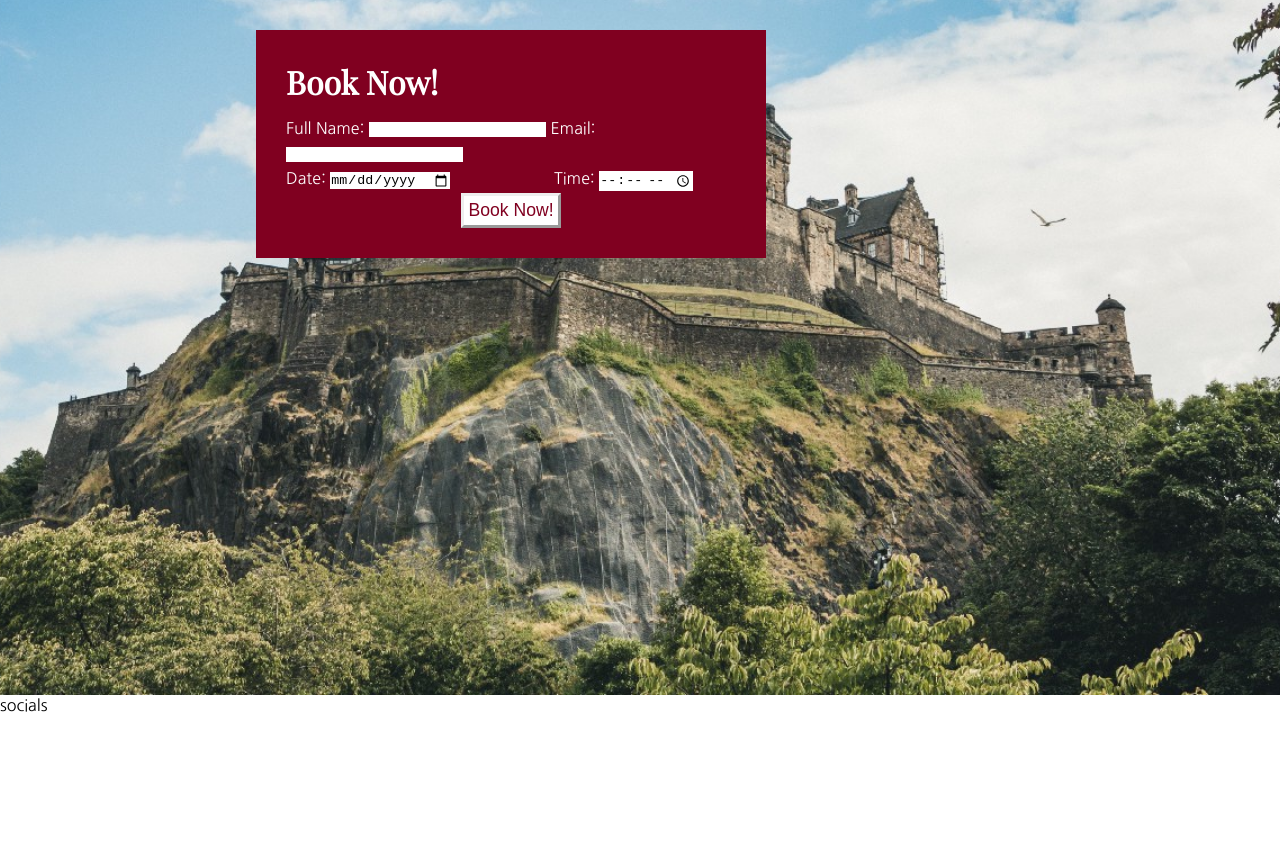
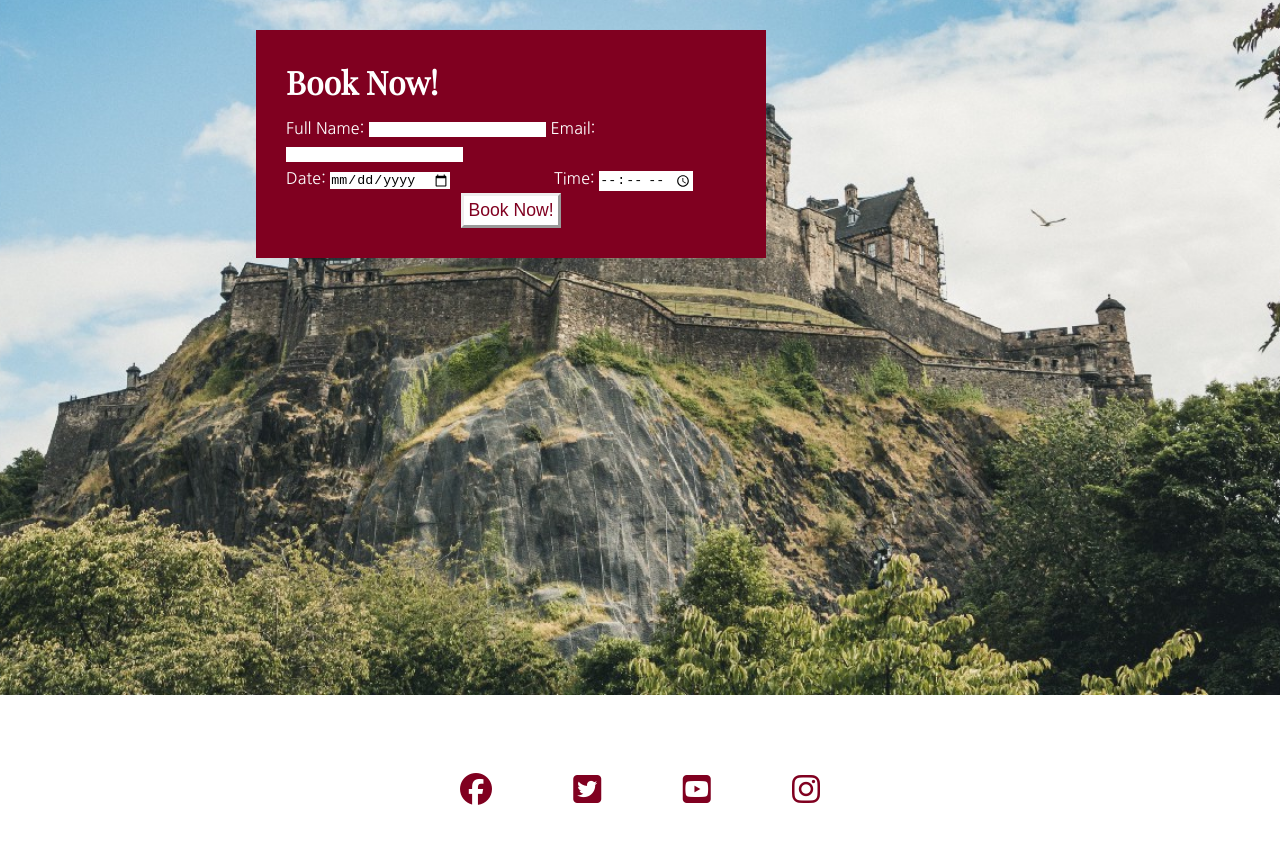
Before and after one commit to ScottA27/Portfolio-Project-1, a plain HTML site: page booking.html in a window 1280 px wide. Shown: the part 280-1124 px from the top of the page. Before the commit the page ends 995 px from the top, so only its background shows below. Drawn offline with nearby package versions, Linux system fonts and the light colour scheme.

Commit message:
Add social links and style

```diff
--- a/assets/css/syle.css
+++ b/assets/css/syle.css
@@ -92,7 +92,6 @@ h1, h2 {
     font-size: 150%;
     margin-left: 30px;
     text-decoration: underline;
-    padding-bottom: 10px;
 }
 
 section p {
@@ -158,3 +157,26 @@ label {
     margin: 0 auto;
     display: block;
 }
+
+footer {
+    padding-top: 40px;
+}
+
+footer > iframe {
+    margin: 0 auto;
+    display: block;
+}
+
+.social-networks{
+    text-align: center;
+}
+
+.social-networks li{
+    display: inline;
+}
+
+.social-networks i{
+    font-size: 200%;
+    padding: 3%;
+    color: #800020;
+}
--- a/booking.html
+++ b/booking.html
@@ -48,6 +48,17 @@
         </form>
     </section>
 
-    <footer>socials</footer>
+    <footer>
+        <ul class="social-networks">
+            <li><a href="https://www.facebook.com" target="_blank" rel="noopener"><i class="fab fa-facebook"></i></a></li>
+            <li><a href="https://www.twitter.com" target="_blank" rel="noopener"><i class="fab fa-twitter-square"></i></a></li>
+            <li><a href="https://www.youtube.com" target="_blank" rel="noopener"><i class="fab fa-youtube-square"></i></a></li>
+            <li><a href="https://www.instagram.com" target="_blank" rel="noopener"><i class="fab fa-instagram"></i></a></li>
+        </ul>
+    </footer>
+
+    <!-- Font awesome script -->
+    <script src="https://kit.fontawesome.com/966bd2f054.js" crossorigin="anonymous"></script>
+
 </body>
 </html>
```
Also changed, not shown: history.html (+12 -1 lines), index.html (+17 -4 lines), assets/images/pexels-photo-edinburgh-castle.jpeg (added).
